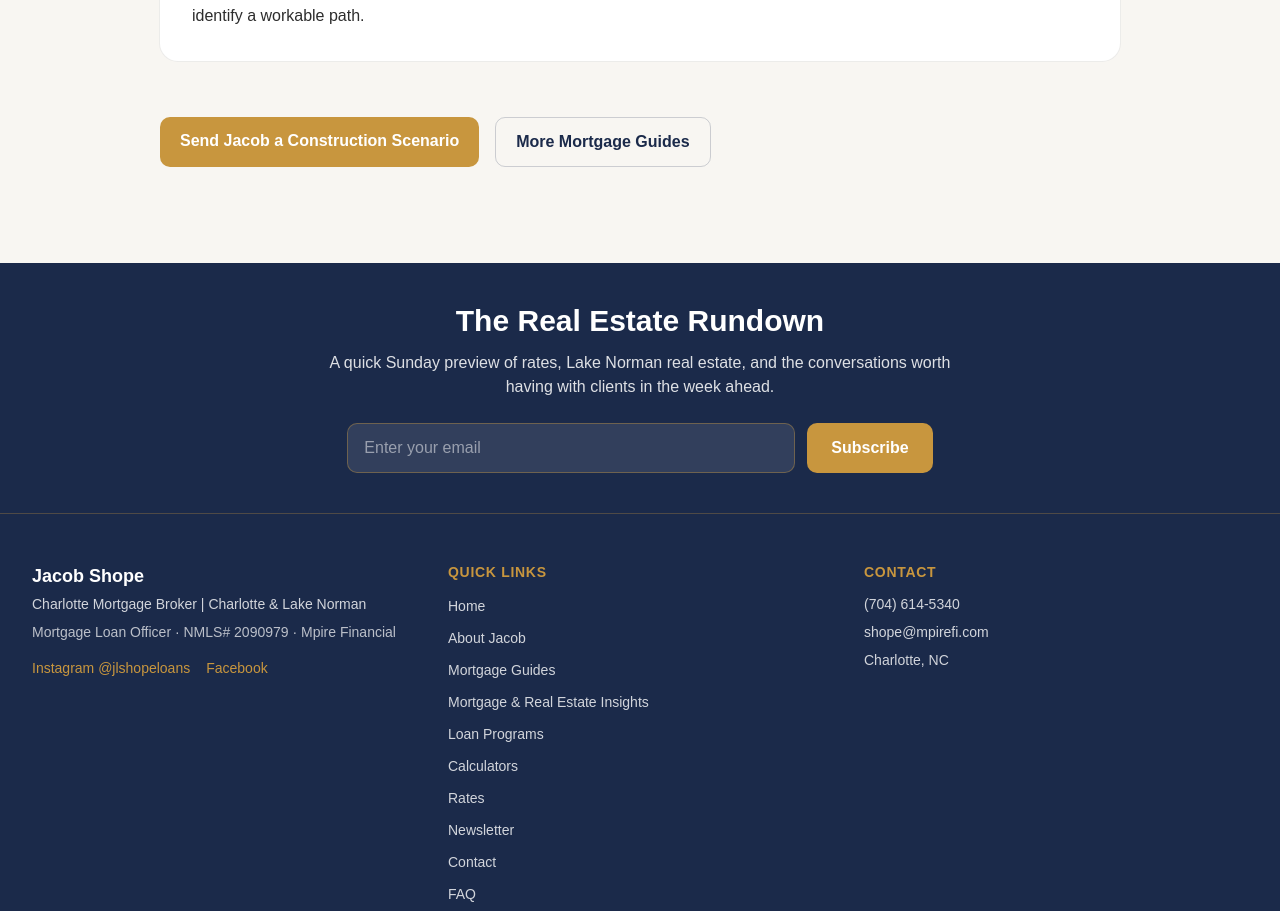
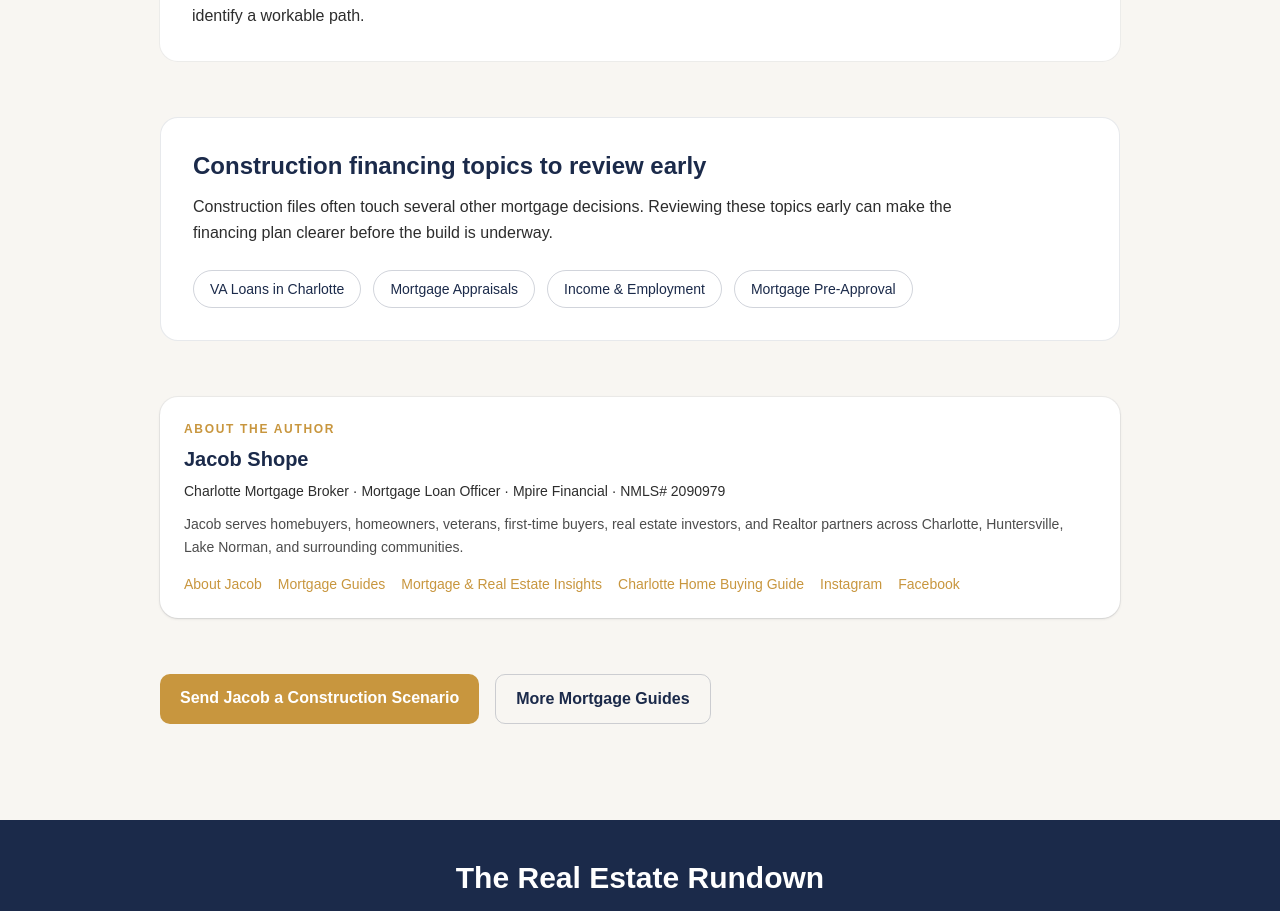
Before and after one commit to JLshope12/jacob-shope-mortgage, a Next.js app: page /construction-loans-charlotte in a window 1280 px wide. Shown: the part 1143-2054 px from the top of the page. Built offline with nearby package versions, Linux system fonts and the light colour scheme.

Commit message:
Strengthen Charlotte construction financing authority page

```diff
--- a/app/construction-loans-charlotte/page.tsx
+++ b/app/construction-loans-charlotte/page.tsx
@@ -1,20 +1,56 @@
 import Link from "next/link";
+import { AuthorBox } from "@/components/seo/AuthorBox";
+
+const origin = "https://jacobshopemortgage.com";
+const pageUrl = `${origin}/construction-loans-charlotte`;
 
 export const metadata = {
   title: "Construction Loans Charlotte NC | Jacob Shope Mortgage",
   description:
     "Construction and one-time-close mortgage guidance in Charlotte and Lake Norman from Jacob Shope, Mortgage Loan Officer with Mpire Financial, NMLS# 2090979.",
   alternates: { canonical: "/construction-loans-charlotte" },
+  authors: [{ name: "Jacob Shope", url: "/about" }],
 };
 
 export default function ConstructionLoansCharlottePage() {
   const schema = {
     "@context": "https://schema.org",
-    "@type": "Article",
-    headline: "Construction Loan Guide for Charlotte, NC",
-    author: { "@id": "https://jacobshopemortgage.com/#jacob-shope" },
-    publisher: { "@id": "https://jacobshopemortgage.com/#mpire-financial" },
-    mainEntityOfPage: "https://jacobshopemortgage.com/construction-loans-charlotte",
+    "@graph": [
+      {
+        "@type": "Article",
+        "@id": `${pageUrl}#article`,
+        headline: "Construction Loan Guide for Charlotte, NC",
+        description:
+          "Construction and one-time-close mortgage guidance covering land, builder review, appraisal, draws, and permanent financing in Charlotte and Lake Norman.",
+        author: { "@id": `${origin}/#jacob-shope` },
+        publisher: { "@id": `${origin}/#mpire-financial` },
+        mainEntityOfPage: { "@id": `${pageUrl}#webpage` },
+      },
+      {
+        "@type": "WebPage",
+        "@id": `${pageUrl}#webpage`,
+        url: pageUrl,
+        name: "Construction Loans in Charlotte, NC",
+        author: { "@id": `${origin}/#jacob-shope` },
+        isPartOf: { "@id": `${origin}/#website` },
+        about: [
+          { "@type": "Thing", name: "Construction loans" },
+          { "@type": "Thing", name: "One-time-close construction financing" },
+          { "@type": "Thing", name: "VA construction financing" },
+          { "@type": "Place", name: "Charlotte, North Carolina" },
+          { "@type": "Place", name: "Lake Norman, North Carolina" },
+        ],
+      },
+      {
+        "@type": "BreadcrumbList",
+        "@id": `${pageUrl}#breadcrumbs`,
+        itemListElement: [
+          { "@type": "ListItem", position: 1, name: "Home", item: origin },
+          { "@type": "ListItem", position: 2, name: "Mortgage Guides", item: `${origin}/mortgage-guides` },
+          { "@type": "ListItem", position: 3, name: "Construction Loans Charlotte", item: pageUrl },
+        ],
+      },
+    ],
   };
 
   return (
@@ -54,6 +90,23 @@ export default function ConstructionLoansCharlottePage() {
           </p>
         </section>
 
+        <section className="mt-14 rounded-2xl border border-navy/10 bg-white p-8">
+          <h2 className="text-2xl font-bold text-navy">Construction financing topics to review early</h2>
+          <p className="mt-3 max-w-3xl leading-relaxed text-charcoal">
+            Construction files often touch several other mortgage decisions. Reviewing these topics early can make the financing plan clearer before the build is underway.
+          </p>
+          <div className="mt-6 flex flex-wrap gap-3 text-sm font-medium">
+            <Link href="/va-loans-charlotte" className="rounded-full border border-navy/20 px-4 py-2 text-navy hover:border-gold hover:text-gold">VA Loans in Charlotte</Link>
+            <Link href="/mortgage-appraisal-charlotte" className="rounded-full border border-navy/20 px-4 py-2 text-navy hover:border-gold hover:text-gold">Mortgage Appraisals</Link>
+            <Link href="/mortgage-income-employment-charlotte" className="rounded-full border border-navy/20 px-4 py-2 text-navy hover:border-gold hover:text-gold">Income & Employment</Link>
+            <Link href="/mortgage-preapproval-charlotte" className="rounded-full border border-navy/20 px-4 py-2 text-navy hover:border-gold hover:text-gold">Mortgage Pre-Approval</Link>
+          </div>
+        </section>
+
+        <div className="mt-14">
+          <AuthorBox />
+        </div>
+
         <section className="mt-14 flex flex-wrap gap-4">
           <Link href="/contact" className="rounded-lg bg-gold px-5 py-3 font-semibold text-white hover:bg-gold/90">Send Jacob a Construction Scenario</Link>
           <Link href="/mortgage-guides" className="rounded-lg border border-navy/20 px-5 py-3 font-semibold text-navy hover:border-gold hover:text-gold">More Mortgage Guides</Link>
```
